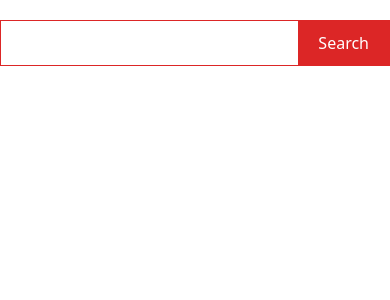
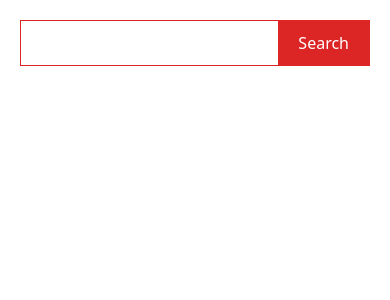
Before and after one commit to fewardResearch/react-tmdb-api, a React (Create React App) app: page / in a window 390 px wide. Shown: the top 300 px of the page. Built offline with nearby package versions, Linux system fonts and the light colour scheme.

Commit message:
refactor: header

```diff
--- a/src/components/Header/index.tsx
+++ b/src/components/Header/index.tsx
@@ -7,7 +7,7 @@ import Search from '../Search'
 const Header: FC = (): ReactElement => {
     return(
         <header>
-            <div className="container mx-auto">
+            <div className="container mx-auto px-5 md:px-0">
                 <div className="lg:flex lg:justify-center py-5">
                     <div className="lg:w-1/2">
                         <Search />
```
